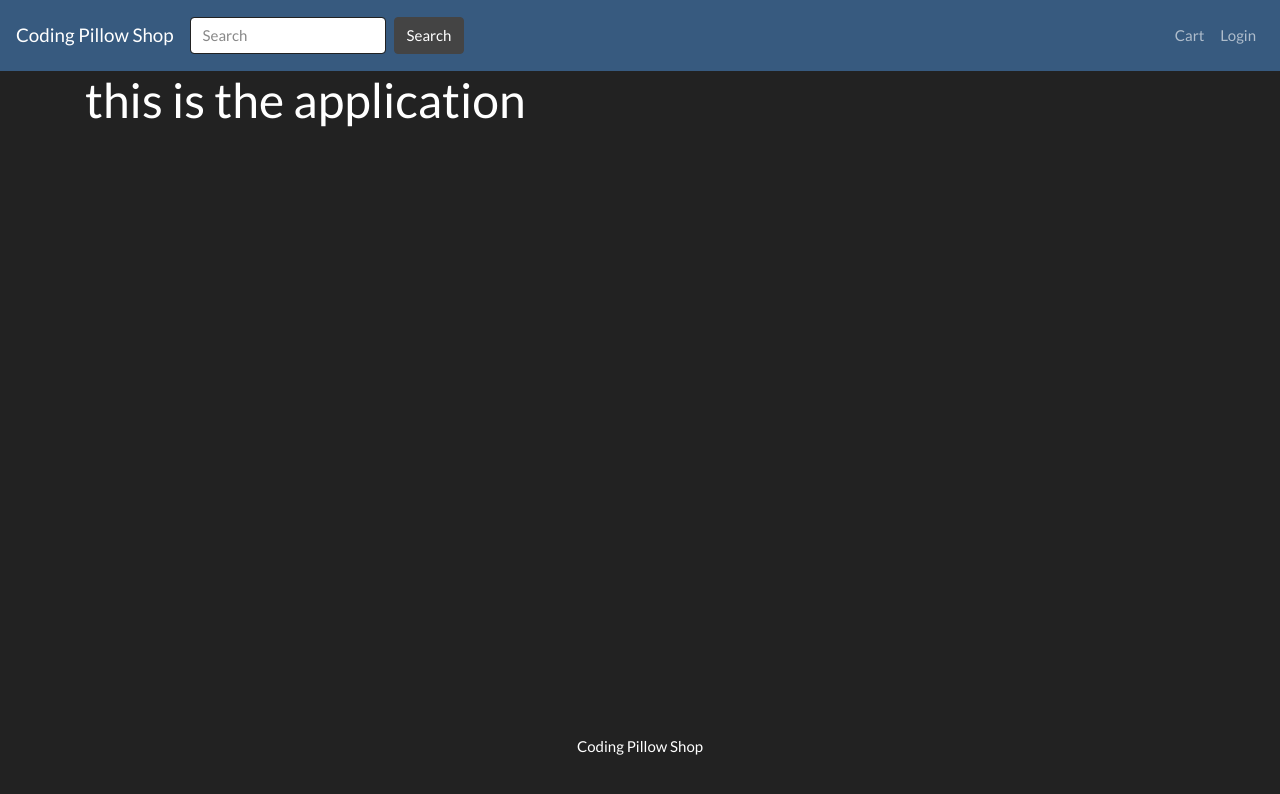
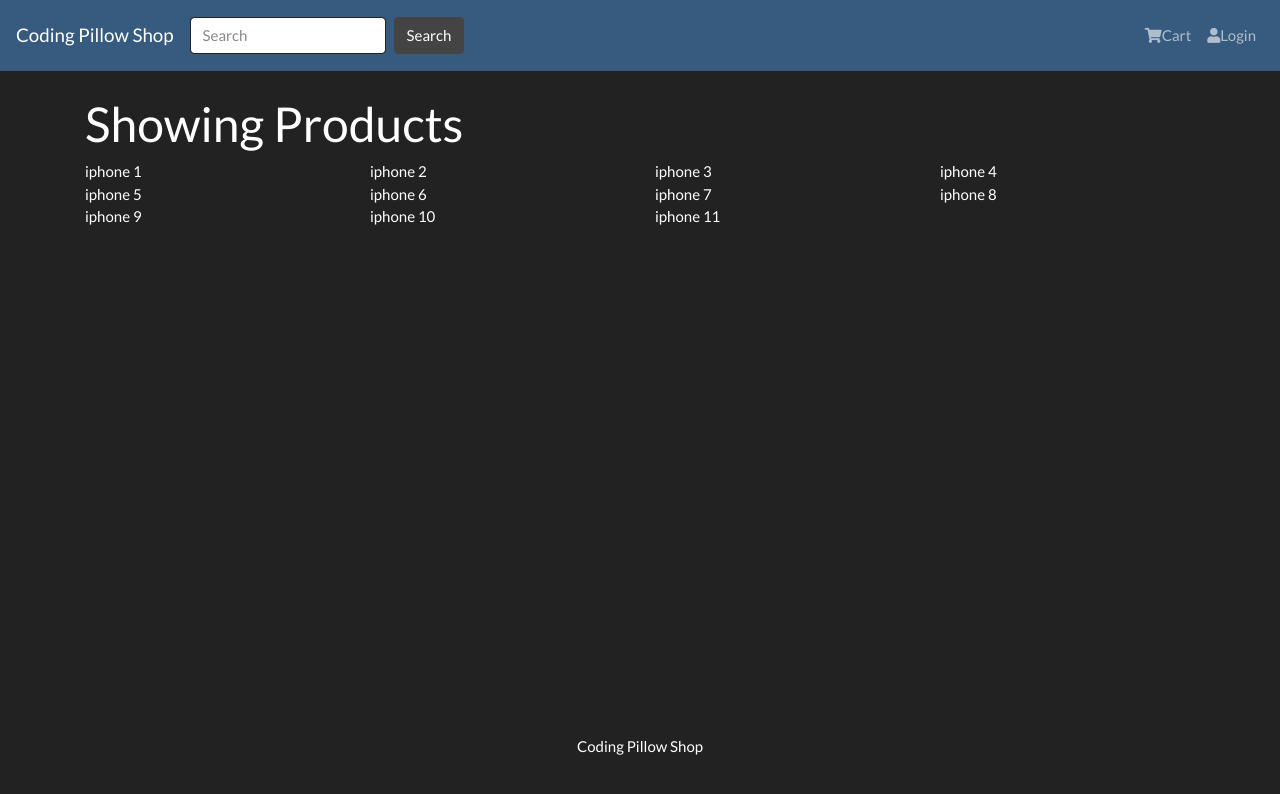
Before and after one commit to iamsomraj/MERN-Shopping-App, a React (Create React App) app in the folder frontend/: page / in a window 1280 px wide. Shown: the top 794 px of the page. Built offline with nearby package versions, Linux system fonts and the light colour scheme.

Commit message:
Homescreen added

```diff
--- a/frontend/src/App.js
+++ b/frontend/src/App.js
@@ -2,14 +2,15 @@ import React from "react";
 import Header from "./components/Header";
 import Footer from "./components/Footer";
 import { Container } from "react-bootstrap";
+import HomeScreen from "./screens/HomeScreen";
 
 const App = () => {
   return (
     <div>
       <Header />
-      <main>
+      <main className="py-4">
         <Container>
-          <h1>this is the application</h1>
+          <HomeScreen />
         </Container>
       </main>
       <Footer />
--- a/frontend/src/components/Header.js
+++ b/frontend/src/components/Header.js
@@ -13,8 +13,14 @@ const Header = () => {
             <Button variant="secondary">Search</Button>
           </Form>
           <Nav className="ml-auto">
-            <Nav.Link href="/cart">Cart</Nav.Link>
-            <Nav.Link href="/login">Login</Nav.Link>
+            <Nav.Link href="/cart">
+              <i className="fas fa-shopping-cart" />
+              Cart
+            </Nav.Link>
+            <Nav.Link href="/login">
+              <i className="fas fa-user" />
+              Login
+            </Nav.Link>
           </Nav>
         </Navbar.Collapse>
       </Navbar>
--- /dev/null
+++ b/frontend/src/products.js
@@ -0,0 +1,37 @@
+const products = [
+  {
+    name: "iphone 1",
+  },
+  {
+    name: "iphone 2",
+  },
+  {
+    name: "iphone 3",
+  },
+  {
+    name: "iphone 4",
+  },
+  {
+    name: "iphone 5",
+  },
+  {
+    name: "iphone 6",
+  },
+  {
+    name: "iphone 7",
+  },
+  {
+    name: "iphone 8",
+  },
+  {
+    name: "iphone 9",
+  },
+  {
+    name: "iphone 10",
+  },
+  {
+    name: "iphone 11",
+  },
+];
+
+export default products;
--- /dev/null
+++ b/frontend/src/screens/HomeScreen.js
@@ -0,0 +1,20 @@
+import React from "react";
+import Products from "../products";
+import { Row, Col } from "react-bootstrap";
+
+const HomeScreen = () => {
+  return (
+    <>
+      <h1>Showing Products</h1>
+      <Row>
+        {Products.map((product) => (
+          <Col sm={12} md={6} lg={4} xl={3}>
+            {product.name}
+          </Col>
+        ))}
+      </Row>
+    </>
+  );
+};
+
+export default HomeScreen;
```
